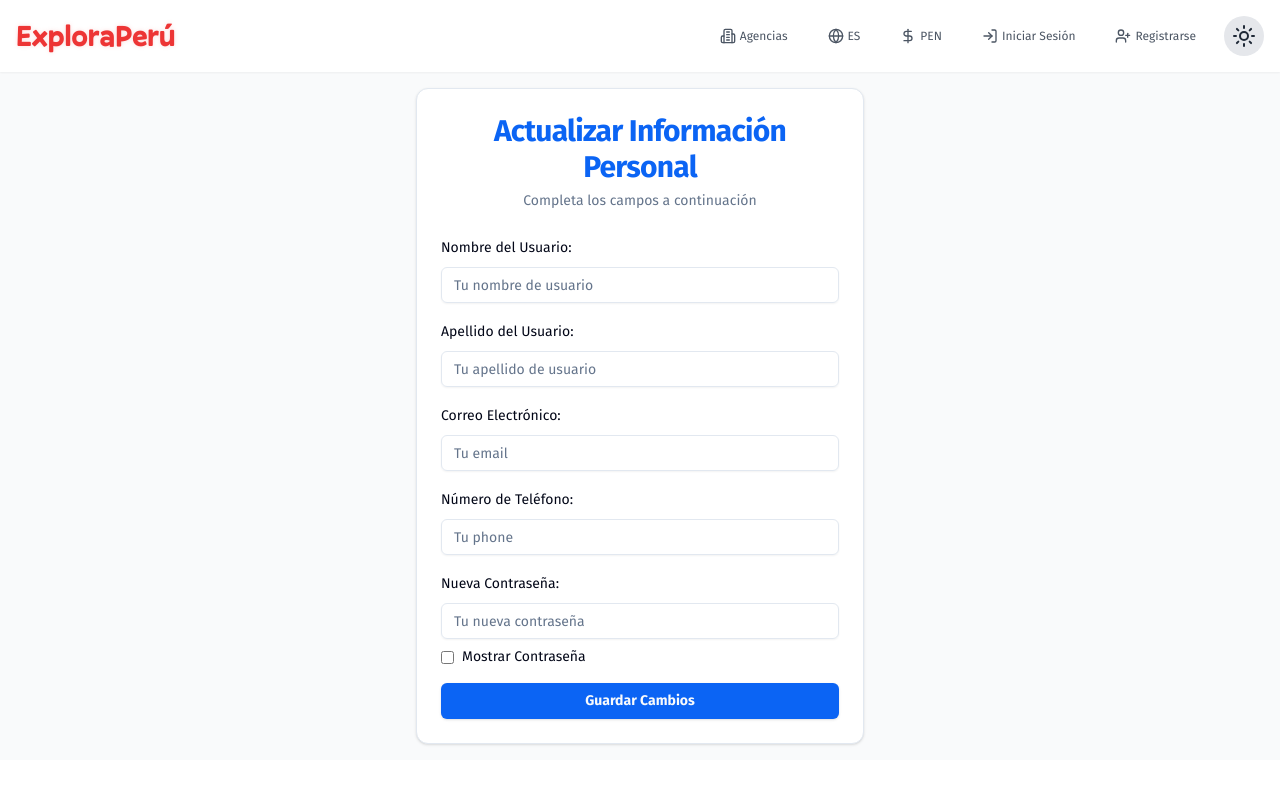
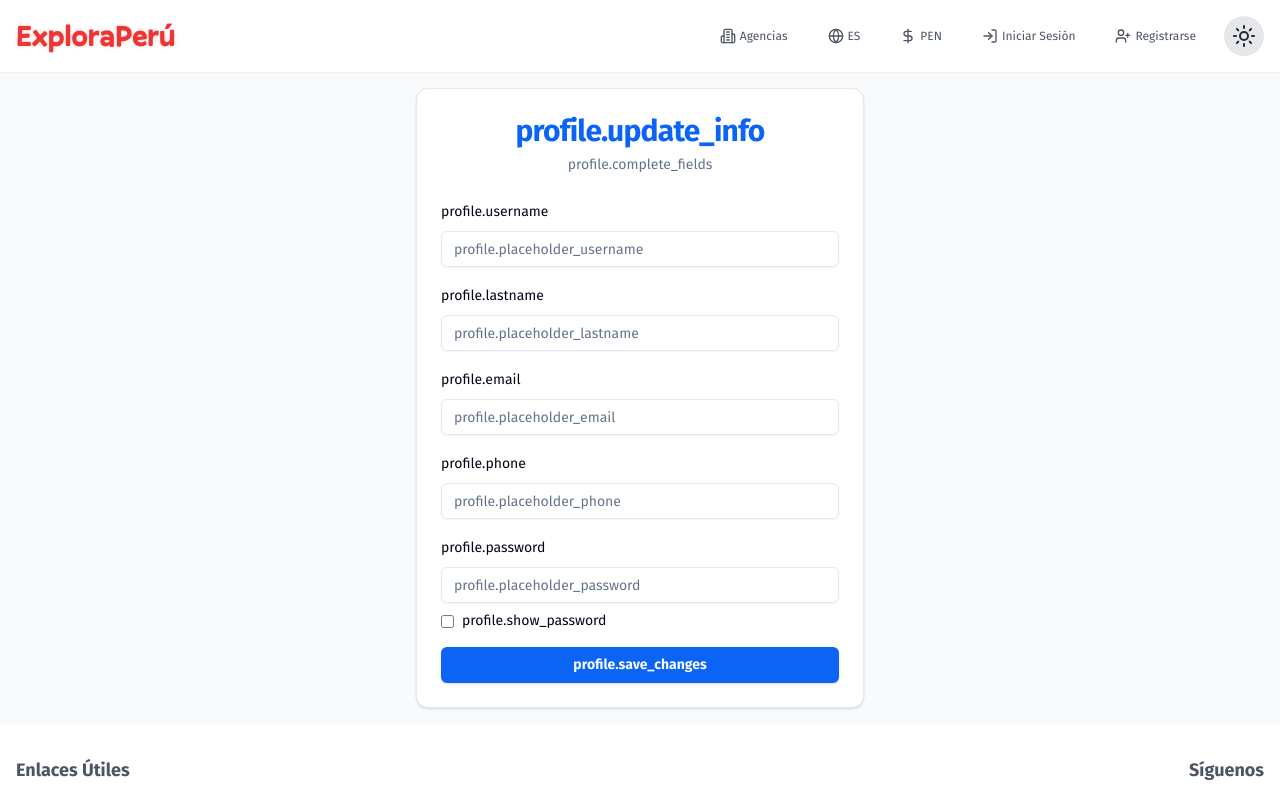
Before and after one commit to heblopez/front-explora-peru, a React (Vite) app: page /edit-profile in a window 1280 px wide. Shown: the top 793 px of the page. Built offline with nearby package versions, Linux system fonts and the light colour scheme.

Commit message:
feat: :sparkles: adding translations to edit profile form

```diff
--- a/src/pages/EditProfile.tsx
+++ b/src/pages/EditProfile.tsx
@@ -9,10 +9,12 @@ import {
 } from '@/components/ui/card'
 import { Input } from '@/components/ui/input'
 import { toast } from 'sonner'
+import { useTranslation } from 'react-i18next'
 
 type FormFields = 'username' | 'lastname' | 'email' | 'phone' | 'password'
 
 const EditProfile: React.FC = () => {
+  const { t } = useTranslation() // Hook de traducción
   const [formData, setFormData] = useState<Record<FormFields, string>>({
     username: '',
     lastname: '',
@@ -63,22 +65,22 @@ const EditProfile: React.FC = () => {
     }
 
     if (!/^[A-Za-z]+$/.test(formData.username.trim())) {
-      newErrors.username = 'El nombre de usuario solo puede contener letras.'
+      newErrors.username = t('profile.username_error')
       isValid = false
     }
 
     if (!/^[A-Za-z]+$/.test(formData.lastname.trim())) {
-      newErrors.lastname = 'El apellido solo puede contener letras.'
+      newErrors.lastname = t('profile.lastname_error')
       isValid = false
     }
 
     if (!/\S+@\S+\.\S+/.test(formData.email)) {
-      newErrors.email = 'Por favor, introduce un correo electrónico válido.'
+      newErrors.email = t('profile.email_error')
       isValid = false
     }
 
     if (formData.password && formData.password.length < 6) {
-      newErrors.password = 'La contraseña debe tener al menos 6 caracteres.'
+      newErrors.password = t('profile.password_error')
       isValid = false
     }
 
@@ -111,14 +113,14 @@ const EditProfile: React.FC = () => {
         )
 
         if (!response.ok) {
-          throw new Error('Error al guardar los cambios')
+          throw new Error(t('profile.save_error'))
         }
 
         return updatedData
       }
 
       toast.promise(saveData, {
-        loading: 'Guardando cambios...',
+        loading: t('profile.saving_changes'),
         success: () => {
           localStorage.setItem('user', JSON.stringify(updatedData))
           setFormData({
@@ -128,7 +130,7 @@ const EditProfile: React.FC = () => {
             phone: '',
             password: ''
           })
-          return 'Tus datos han sido cambiados ✅'
+          return t('profile.save_success')
         },
         error: err => err.message,
         position: 'top-center'
@@ -141,10 +143,10 @@ const EditProfile: React.FC = () => {
       <Card className='w-full max-w-md'>
         <CardHeader>
           <CardTitle className='text-3xl font-bold text-center text-primary dark:text-primary-lighter'>
-            Actualizar Información Personal
+            {t('profile.update_info')}
           </CardTitle>
           <CardDescription className='text-center'>
-            Completa los campos a continuación
+            {t('profile.complete_fields')}
           </CardDescription>
         </CardHeader>
         <CardContent>
@@ -164,11 +166,11 @@ const EditProfile: React.FC = () => {
                     htmlFor={field}
                     className='text-sm font-medium leading-none'
                   >
-                    {field === 'username' && 'Nombre del Usuario:'}
-                    {field === 'lastname' && 'Apellido del Usuario:'}
-                    {field === 'email' && 'Correo Electrónico:'}
-                    {field === 'phone' && 'Número de Teléfono:'}
-                    {field === 'password' && 'Nueva Contraseña:'}
+                    {field === 'username' && t('profile.username')}
+                    {field === 'lastname' && t('profile.lastname')}
+                    {field === 'email' && t('profile.email')}
+                    {field === 'phone' && t('profile.phone')}
+                    {field === 'password' && t('profile.password')}
                   </label>
                   <Input
                     id={field}
@@ -186,12 +188,7 @@ const EditProfile: React.FC = () => {
                     name={field}
                     value={formData[field]}
                     onChange={handleInputChange}
-                    placeholder={`Tu ${
-                      field === 'username' ? 'nombre de usuario'
-                      : field === 'lastname' ? 'apellido de usuario'
-                      : field === 'password' ? 'nueva contraseña'
-                      : field
-                    }`}
+                    placeholder={t(`profile.placeholder_${field}`)}
                     required={
                       field !== 'password' || formData.password.length > 0
                     }
@@ -206,7 +203,7 @@ const EditProfile: React.FC = () => {
                         className='mr-2'
                       />
                       <label htmlFor='showPassword' className='text-sm'>
-                        Mostrar Contraseña
+                        {t('profile.show_password')}
                       </label>
                     </div>
                   )}
@@ -219,7 +216,7 @@ const EditProfile: React.FC = () => {
                 type='submit'
                 className='w-full font-bold bg-primary dark:bg-primary-light hover:bg-primary-dark hover:dark:bg-primary-lighter'
               >
-                Guardar Cambios
+                {t('profile.save_changes')}
               </Button>
             </div>
           </form>
```
